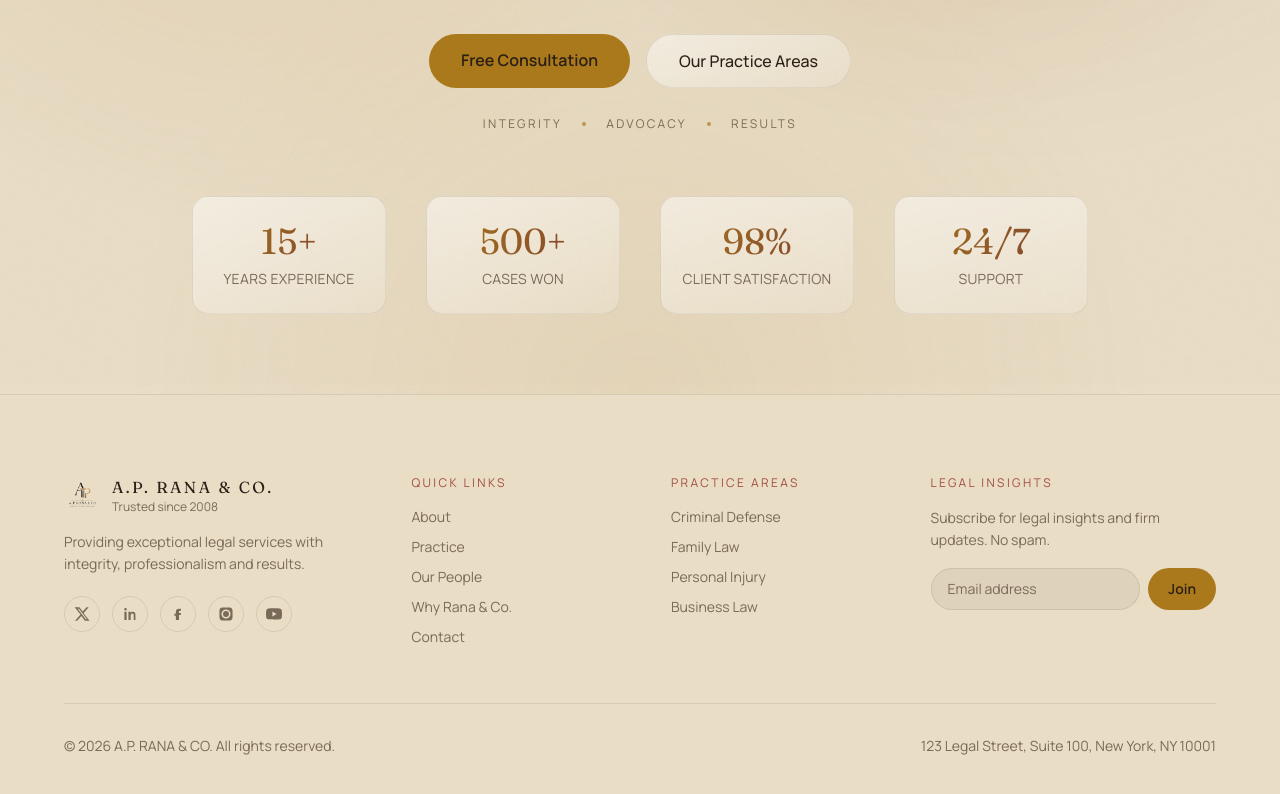
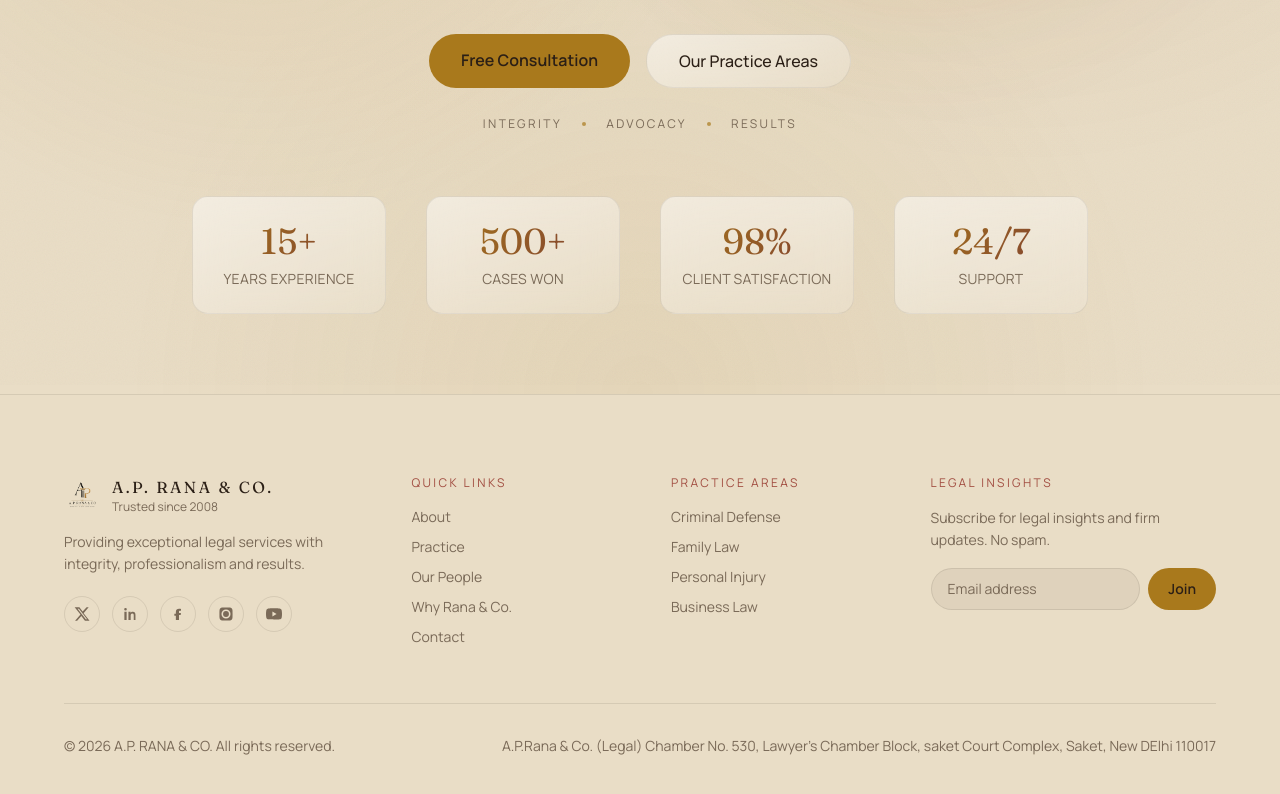
Before and after one commit to sahilmeenameena001-boop/Landing_page, a Next.js app: page / in a window 1280 px wide. Shown: the part 415-1209 px from the top of the page. Built offline with nearby package versions, Linux system fonts and the light colour scheme.

Commit message:
Replace old address with A.P. Rana & Co. address in Footer

```diff
--- a/src/components/Footer.tsx
+++ b/src/components/Footer.tsx
@@ -145,7 +145,7 @@ export default function Footer() {
 
         <div className="flex flex-col md:flex-row items-center justify-between gap-3 text-sm text-mist border-t border-ink/10 pt-8">
           <p>&copy; 2026 A.P. RANA &amp; CO. All rights reserved.</p>
-          <p>123 Legal Street, Suite 100, New York, NY 10001</p>
+          <p>A.P.Rana & Co. (Legal) Chamber No. 530, Lawyer's Chamber Block, saket Court Complex, Saket, New DElhi 110017</p>
         </div>
       </div>
     </footer>
```
